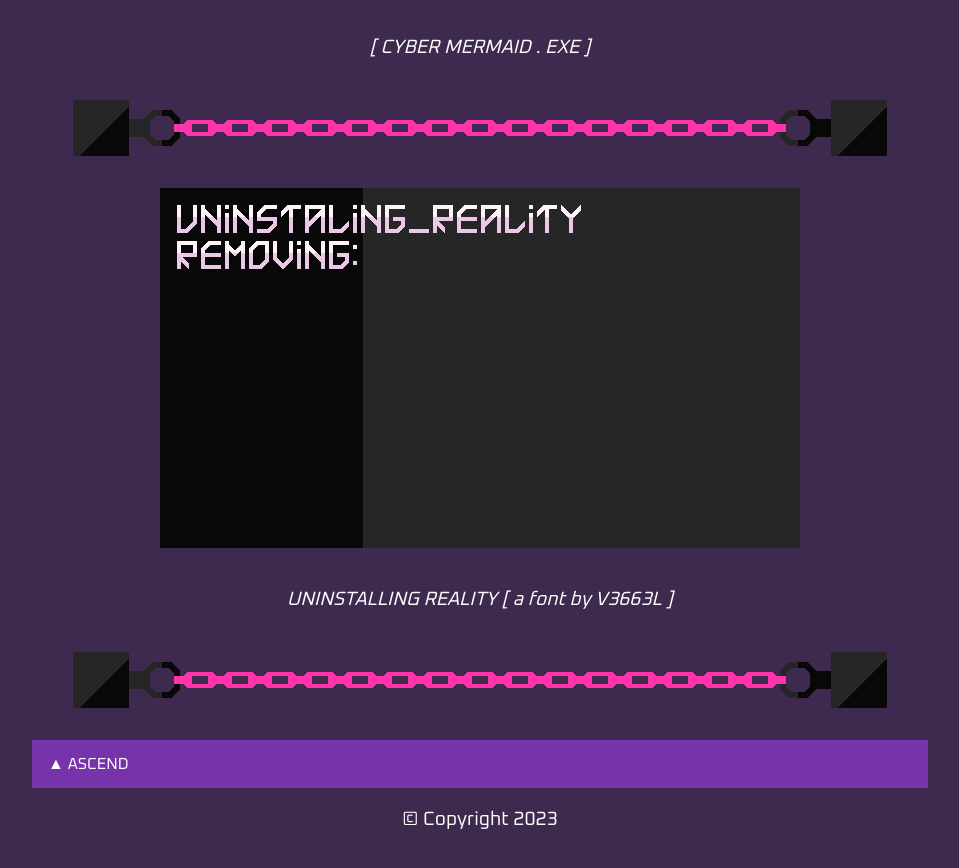
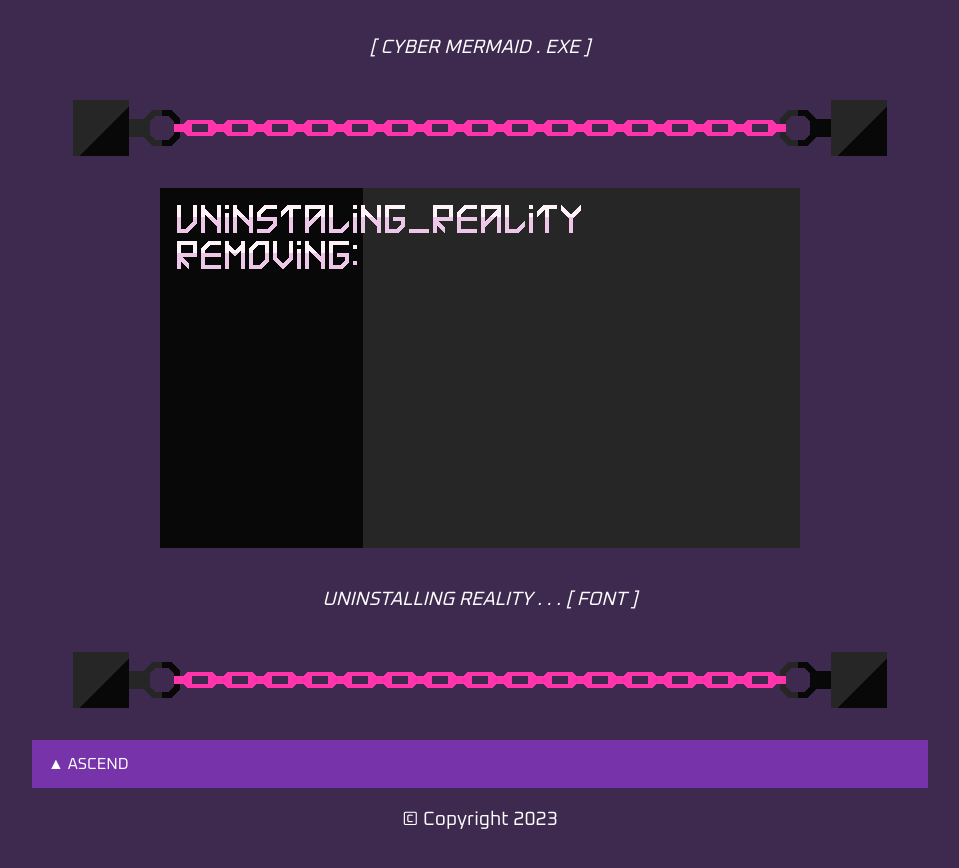
Before and after one commit to V3663L/v3663l.github.io, a Jekyll site: the page built from art/index.html, in a window 1280 px wide and 900 px high, scrolled down 7476 px. Shown: the top 868 px of the window, without its empty margins (160-1119 px from the left). Built offline with Jekyll 4.4.1, drawn with Linux system fonts in a browser that asks for light colours.

Commit message:
Update index.html

```diff
--- a/art/index.html
+++ b/art/index.html
@@ -48,7 +48,7 @@ title: V3663L - - - - ART
 
 	<a href="https://github.com/V3663L/v3663l.github.io/blob/main/art/art%20files/UNINSTALLING%20REALITY.gif?raw=true" target="_blank"><img src="https://github.com/V3663L/v3663l.github.io/blob/main/art/art%20files/UNINSTALLING%20REALITY.gif?raw=true" alt="" class="center-universal"></a>
 
-	<poem><p><i>UNINSTALLING REALITY [ a font by V3663L ]</i></p></poem>
+	<poem><p><i>UNINSTALLING REALITY . . . [ FONT ]</i></p></poem>
 
 	<img src="https://github.com/V3663L/v3663l.github.io/blob/main/art/art%20files/DIVIDER.png?raw=true" alt="" class="center-universal">
 
```
